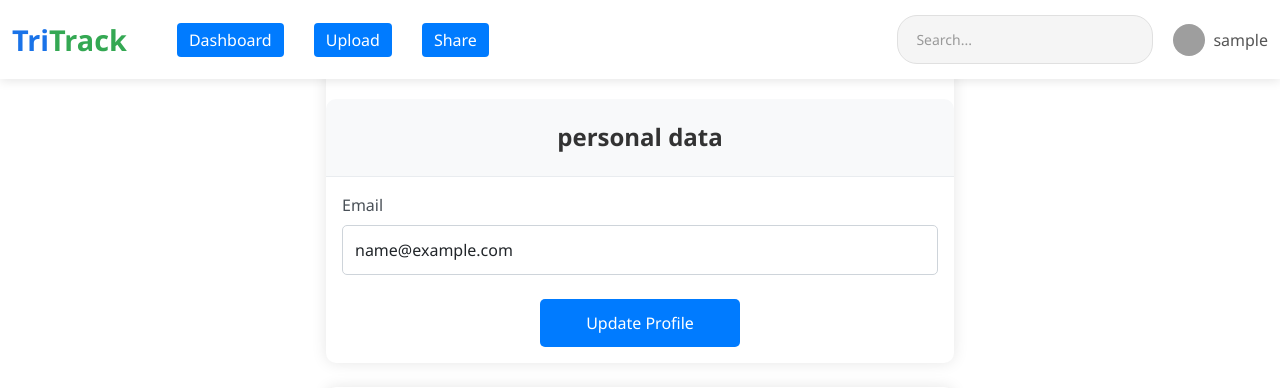
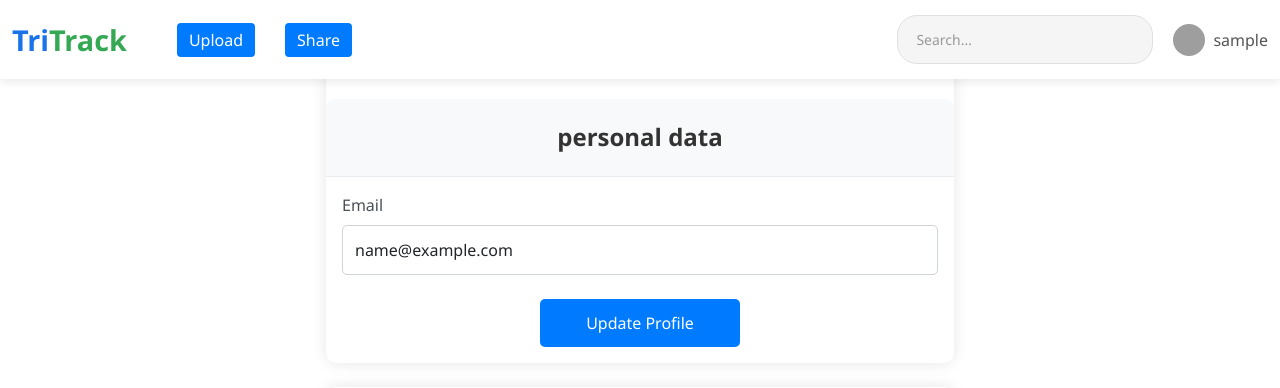
Before and after one commit to vuhuy194779/Agile-Web-Dev-CITS5505, a Flask app: page /personal in a window 1280 px wide. Shown: the top 388 px of the page. Run offline with Flask 3, Linux system fonts and the light colour scheme; the visitor is signed in with stand-in values (Sample User, id 1); some libraries are stand-ins or nearby versions; grey boxes are pictures that could not be loaded.

Commit message:
Update base.html

```diff
--- a/web/app/templates/base.html
+++ b/web/app/templates/base.html
@@ -1,6 +1,5 @@
 <!DOCTYPE html>
 <html lang="en">
-
   <head>
     <meta charset="UTF-8" />
     <meta name="viewport" content="width=device-width, initial-scale=1.0" />
@@ -17,8 +16,7 @@
     <!-- Utility scripts (Tailwind + jQuery) -->
     <script src="https://cdn.tailwindcss.com"></script>
     <script src="https://code.jquery.com/jquery-3.6.0.min.js"></script>
-
-  <!-- Upload page JS (恢复原加载) -->
+    <!-- Upload page JS-->
     <script src="{{ url_for('static', filename='upload.js') }}"></script>
   </head>
 
@@ -27,9 +25,7 @@
     <header>
       <div class="container">
         <div class="header-content">
-        <a href="/" class="logo" title="Go to homepage">
-          Tri<span class="highlight">Track</span>
-        </a>
+          <a href="/" class="logo" title="Go to homepage"> Tri<span class="highlight">Track</span> </a>
           <button class="mobile-menu-btn">☰</button>
 
           <nav>
@@ -40,9 +36,6 @@
               <li><a href="#features">Features</a></li>
               <li><a href="#how-it-works">Processes</a></li>
               {% else %}
-            <li>
-              <a href="{{ url_for('dashboard') }}" class="highlight">Dashboard</a>
-            </li>
               <li>
                 <a href="{{ url_for('upload') }}" class="highlight">Upload</a>
               </li>
@@ -70,8 +63,7 @@
             <a href="{{ url_for('login') }}" id="login-btn">Login</a>
             {% else %}
             <div class="user-menu" onclick="toggleDropdown()">
-            <img src="{{ url_for('static', filename='avatars/' + (current_user.avatar or 'default_avatar.png')) }}"
-              class="avatar" alt="avatar" />
+              <img src="{{ url_for('static', filename='avatars/' + (current_user.avatar or 'default_avatar.png')) }}" class="avatar" alt="avatar" />
               <span>{{ current_user.username }}</span>
               <div id="dropdown" class="dropdown hidden">
                 <a href="/personal">Personal Data</a>
@@ -86,15 +78,13 @@
     </header>
 
     <!-- Flash messages -->
-  {% with messages = get_flashed_messages() %}
-  {% if messages %}
+    {% with messages = get_flashed_messages() %} {% if messages %}
     <ul>
       {% for message in messages %}
       <li>{{ message }}</li>
       {% endfor %}
     </ul>
-  {% endif %}
-  {% endwith %}
+    {% endif %} {% endwith %}
 
     <!-- Main content block -->
     {% block content %}{% endblock %}
@@ -105,5 +95,4 @@
     <!-- Bottom scripts (e.g. welcome-page bottom functionality) -->
     <script src="{{ url_for('static', filename='welcome-page-bottom.js') }}"></script>
   </body>
-
 </html>
```
Lines whose indentation alone changed are shown as unchanged.
